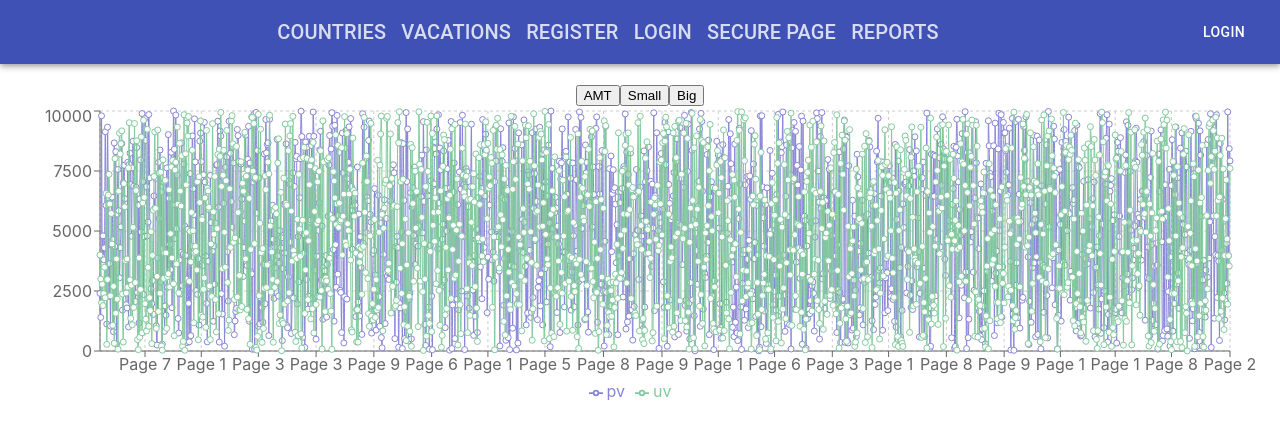
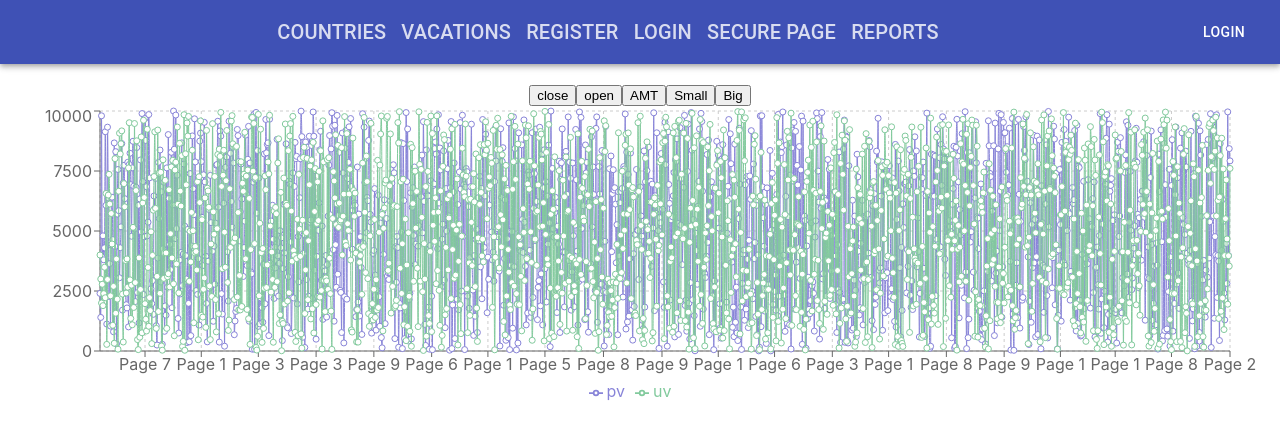
Before and after one commit to galamo/cp_api_2022, a React (Create React App) app in the folder apps/super-client/: page /reports in a window 1280 px wide. Shown: the top 438 px of the page. Built offline with nearby package versions, Linux system fonts and the light colour scheme.

Commit message:
optimization

```diff
--- a/apps/super-client/src/components/pages/reports/index.tsx
+++ b/apps/super-client/src/components/pages/reports/index.tsx
@@ -56,19 +56,31 @@ for (let index = 0; index < 1500; index++) {
 
 }
 
+
+const MemoizedReports = React.memo(LineChartComponent)
 export default function Reports() {
     const [amt, setAMTLine] = useState(false)
     const [size, setSize] = useState(300)
+    const [windowSize, setWindowSize] = useState("none")
     return (
-        <div style={{ padding: "20px" }} >
+        <div style={{ display: "flex" }}>
+            <div style={{ width: "50px", display: windowSize }}>
+                Filters
+            </div>
+            <div style={{ padding: "20px", width: "100%" }} >
+                <button onClick={() => { setWindowSize("none") }}> close </button>
+                <button onClick={() => { setWindowSize("block") }}> open </button>
+
                 <button onClick={() => { setAMTLine(!amt) }}> AMT </button>
                 <button onClick={() => { setSize(300) }}> Small  </button>
                 <button onClick={() => { setSize(450) }}> Big  </button>
-            <LineChartComponent />
+                <MemoizedReports size={size} amt={amt} />
+            </div>
         </div>
     );
-    function LineChartComponent() {
-        return (<ResponsiveContainer width="100%" height={size}>
+}
+function LineChartComponent(props: { size: any, amt: boolean }) {
+    return (<ResponsiveContainer width="100%" height={props.size}>
         <LineChart
             width={500}
             height={300}
@@ -87,9 +99,8 @@ export default function Reports() {
             <Legend />
             <Line type="monotone" dataKey="pv" stroke="#8884d8" activeDot={{ r: 8 }} />
             <Line type="monotone" dataKey="uv" stroke="#82ca9d" />
-                {amt && <Line type="monotone" dataKey="amt" stroke="red" />}
+            {props.amt && <Line type="monotone" dataKey="amt" stroke="red" />}
 
         </LineChart>
     </ResponsiveContainer>)
 }
-}
```
Lines whose indentation alone changed are shown as unchanged.
